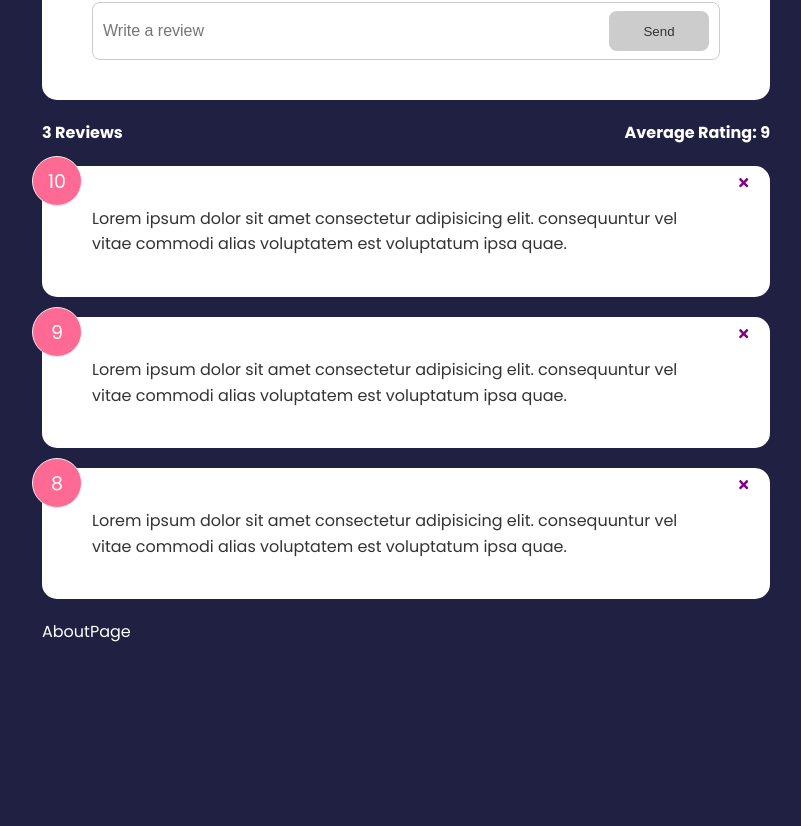
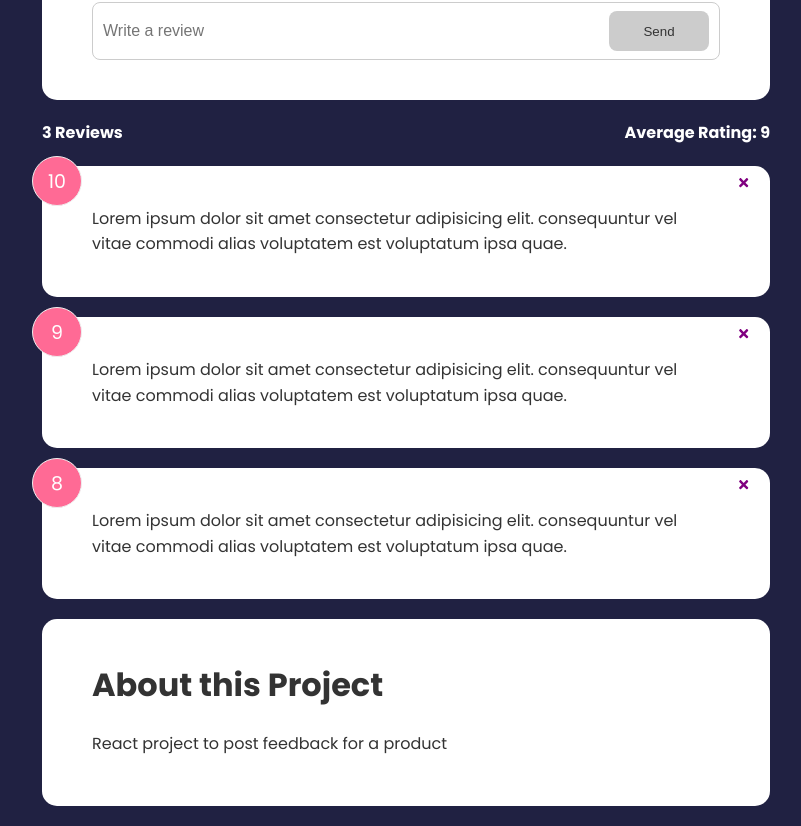
Before and after one commit to Fjguido/react-excercises, a React (Create React App) app in the folder reactpractice/: page /about in a window 1280 px wide. Shown: the part 293-1119 px from the top of the page, without its empty margins (234-1035 px from the left). Before the commit the page ends 938 px from the top, so only its background shows below. Built offline with nearby package versions, Linux system fonts and the light colour scheme.

Commit message:
added about card

```diff
--- a/reactpractice/src/pages/AboutPage.jsx
+++ b/reactpractice/src/pages/AboutPage.jsx
@@ -1,9 +1,13 @@
 import {Link} from 'react-router-dom'
+import Card from '../components/shared/Card'
+function AboutPage() {
+  return <Card>
+    <div className="about">
+        <h1>About this Project</h1>
+        <p>React project to post feedback for a product</p>
+    </div>
 
-function AboutPage() {
-  return (
-    <div>AboutPage</div>
-  )
+  </Card>
 }
 
 export default AboutPage
```
